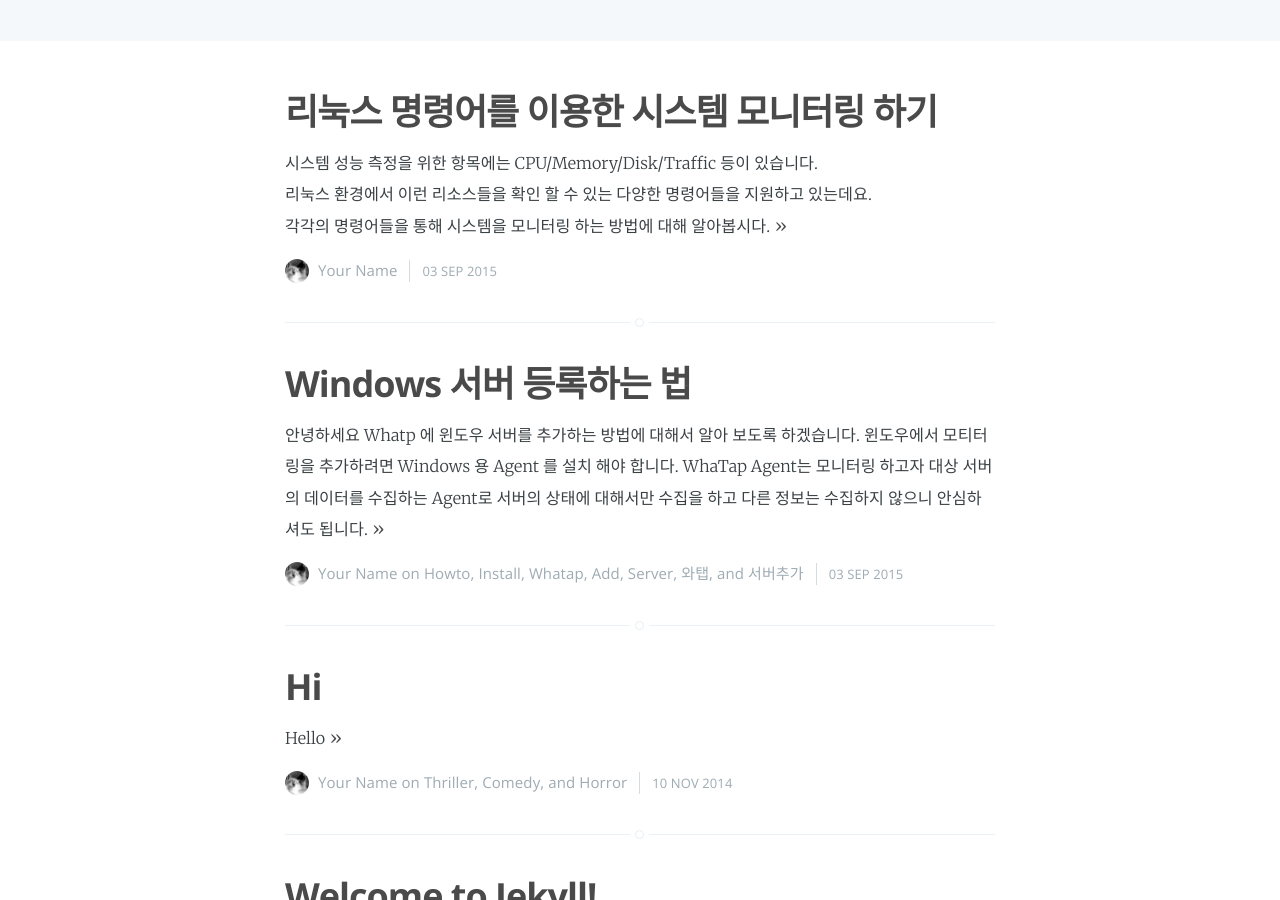
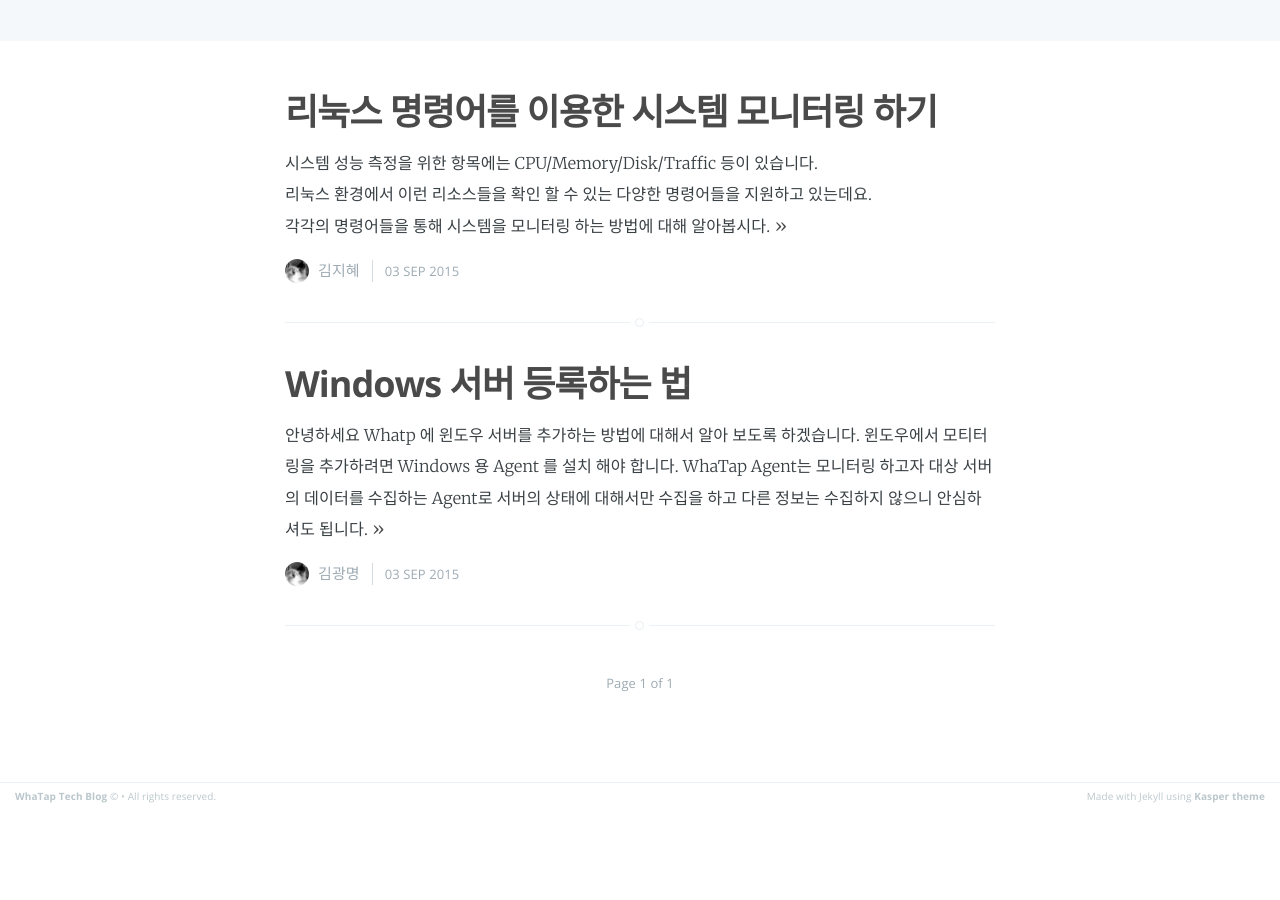
Before and after one commit to whatap/whatap.github.io, a Jekyll site: the page built from index.html, in a window 1280 px wide and 900 px high, scrolled down 319 px. Built offline with Jekyll 4.4.1, drawn with Linux system fonts in a browser that asks for light colours; Markdown is read by kramdown in place of the engine named in the settings; the list of posts is cut into pages by our own code; after the commit the page ends 1129 px from its top, so only the background shows below that; some of the changed text lies outside the part shown.

Commit message:
maintenance

```diff
--- a/_layouts/post.html
+++ b/_layouts/post.html
@@ -62,14 +62,14 @@
 
         <footer class="post-footer">
             <!-- If we want to display author's name and bio -->
-            {% if site.author %}
+            {% if page.author %}
                 <figure class="author-image">
                     <a class="img" href="{{ site.baseurl }}" style="background-image: url(/assets/images/profile.png)">
-                    <span class="hidden">{{site.author}}'s Picture</span></a>
+                    <span class="hidden">{{page.author}}'s Picture</span></a>
                 </figure>
                 <section class="author">
                     <!-- Author Name -->
-                    <h4> {{ site.author }} </h4>
+                    <h4> {{ page.author }} </h4>
                     <!-- Author Bio -->
                     <p>
                         Here goes the author description. You might want to place some links too in here
--- a/_posts/2013-11-10-welcome-to-jekyll.markdown
+++ /dev/null
@@ -1,24 +0,0 @@
----
-layout: post
-title:  "Welcome to Jekyll!"
-date:   2013-11-10 10:18:00
-categories: Thriller Comedy Horror
----
-
-You'll find this post in your `_posts` directory - edit this post and re-build (or run with the `-w` switch) to see your changes!
-To add new posts, simply add a file in the `_posts` directory that follows the convention: YYYY-MM-DD-name-of-post.ext.
-
-Jekyll also offers powerful support for code snippets:
-
-{% highlight ruby %}
-def print_hi(name)
-  puts "Hi, #{name}"
-end
-print_hi('Tom')
-#=> prints 'Hi, Tom' to STDOUT.
-{% endhighlight %}
-
-Check out the [Jekyll docs][jekyll] for more info on how to get the most out of Jekyll. File all bugs/feature requests at [Jekyll's GitHub repo][jekyll-gh].
-
-[jekyll-gh]: https://github.com/mojombo/jekyll
-[jekyll]:    http://jekyllrb.com
--- a/_posts/2014-11-10-hello.md
+++ /dev/null
@@ -1,12 +0,0 @@
----
-layout: post
-title:  "Hi"
-date:   2014-11-10 10:18:00
-categories: Thriller Comedy Horror
----
-
-Hello
-
-## small title
-
-rlrlrlrl
--- a/_posts/2015-09-03-AddWindowsServer.md
+++ b/_posts/2015-09-03-AddWindowsServer.md
@@ -1,10 +1,11 @@
 ---
 layout: post
 title:  "Windows 서버 등록하는 법"
-date:   2015-9-3 17:07:00
-categories: Howto Install Whatap Add Server 와탭 서버추가
-name :  광파뤼(kmkim@whatap.io)
+date:   2015-09-03 17:07:00
+author: 김광명
+email:  kmkim@whatap.io
 ---
+
 안녕하세요 Whatp 에 윈도우 서버를 추가하는 방법에 대해서 알아 보도록 하겠습니다.
 윈도우에서 모티터링을 추가하려면 Windows 용 Agent 를 설치 해야 합니다.
 WhaTap Agent는 모니터링 하고자 대상 서버의 데이터를 수집하는 Agent로 서버의 상태에 대해서만 수집을 하고 다른 정보는 수집하지 않으니 안심하셔도 됩니다.
--- a/index.html
+++ b/index.html
@@ -44,9 +43,9 @@
             {{ post.excerpt }} <a class="read-more" href="{{ post.url }}">&raquo;</a>
         </section>
         <footer class="post-meta">
-            {% if site.author %}
+            {% if post.author %}
                 <img class="author-thumb" src="/assets/images/profile.png" alt="Author's profile picture" nopin="nopin" />
-                {{ site.author }}
+                {{ post.author }}
             {% endif %}
             {% if post.categories.size > 0 %}
                 {{ post.categories | array_to_sentence_string | prepend: 'on ' }}
```
Also changed, not shown: other parts of index.html (+0 -1 lines), about.md (deleted, +0 -6 lines).
